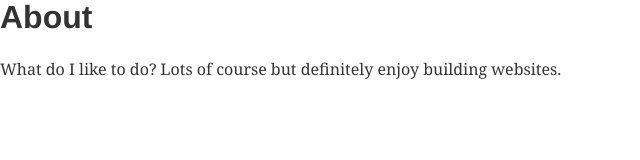
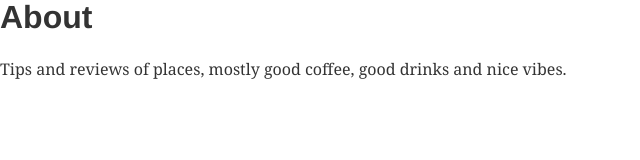
Before and after one commit to timojaask/almost-hipster, a Gatsby site: page /about in a window 1280 px wide. Shown: the full height of the page, 0-640 px from the left. Built offline with nearby package versions, Linux system fonts and the light colour scheme; Gatsby itself is replaced by a stand-in of ours.

Commit message:
Replace About page text placeholder with something more apprpriate

```diff
--- a/src/pages/about.js
+++ b/src/pages/about.js
@@ -4,8 +4,7 @@ export default () => (
   <div>
     <h1>About</h1>
     <p>
-      What do I like to do? Lots of course but definitely enjoy building
-      websites.
+      Tips and reviews of places, mostly good coffee, good drinks and nice vibes.
     </p>
   </div>
 );
```
